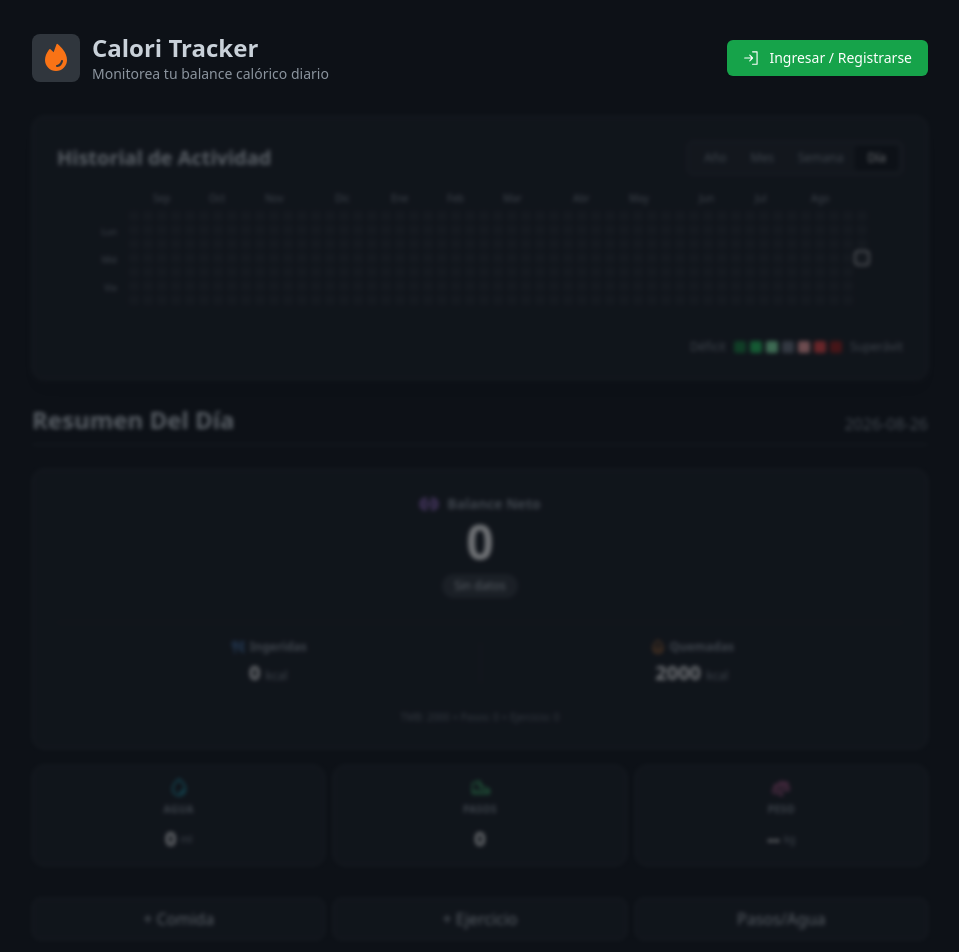
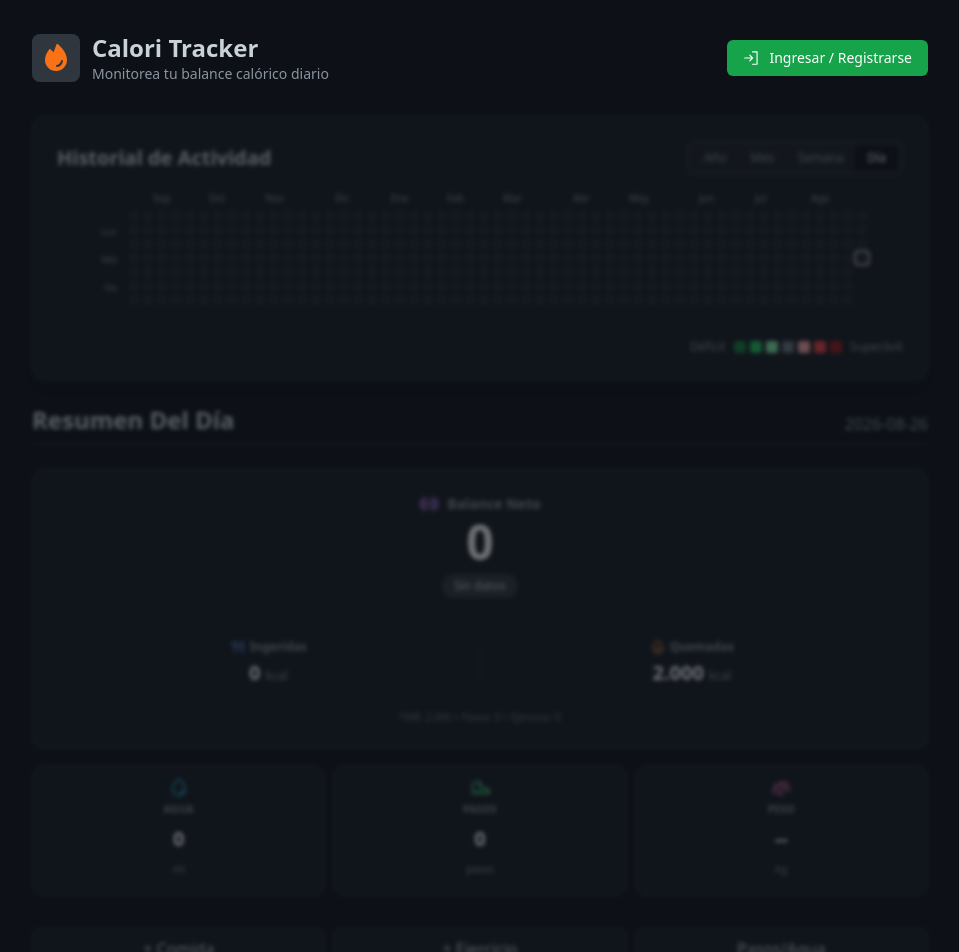
Before and after one commit to MateoLitrenta/calori-tracker, a React (Vite) app: page / in a window 1280 px wide. Shown: the top 952 px of the page, without its empty margins (160-1119 px from the left). Built offline with nearby package versions, Linux system fonts and the light colour scheme.

Commit message:
style: format large numbers with locale dots and align habit cards vertically

```diff
--- a/src/components/DailyPanel.tsx
+++ b/src/components/DailyPanel.tsx
@@ -213,7 +213,7 @@ const DailyPanel: React.FC<DailyPanelProps> = ({ record, dateStr, onUpdateRecord
               <Barbell size={20} className="text-purple-400" /> Balance Neto
             </div>
             <div className="text-4xl md:text-5xl font-bold text-white mb-2">
-              {balance !== null ? (balance > 0 ? `+${balance}` : balance) : 0}
+              {balance !== null ? (balance > 0 ? `+${balance.toLocaleString('es-AR')}` : balance.toLocaleString('es-AR')) : 0}
             </div>
             <div className={`text-xs px-3 py-1 rounded-full font-medium ${getPillColor(balance)}`}>
               {balanceLabel || 'Mantenimiento'}
@@ -225,7 +225,7 @@ const DailyPanel: React.FC<DailyPanelProps> = ({ record, dateStr, onUpdateRecord
               <div className="flex items-center gap-1 text-github-muted text-xs font-semibold">
                 <ForkKnife size={16} className="text-blue-400" /> Ingeridas
               </div>
-              <div className="text-xl font-bold text-white">{ingested} <span className="text-xs font-normal text-github-muted">kcal</span></div>
+              <div className="text-xl font-bold text-white">{ingested.toLocaleString('es-AR')} <span className="text-xs font-normal text-github-muted">kcal</span></div>
             </div>
 
             <div className="h-10 w-px bg-github-border/50"></div>
@@ -234,13 +234,13 @@ const DailyPanel: React.FC<DailyPanelProps> = ({ record, dateStr, onUpdateRecord
               <div className="flex items-center gap-1 text-github-muted text-xs font-semibold">
                 <Flame size={16} className="text-orange-400" /> Quemadas
               </div>
-              <div className="text-xl font-bold text-white">{Math.round(burned)} <span className="text-xs font-normal text-github-muted">kcal</span></div>
+              <div className="text-xl font-bold text-white">{Math.round(burned).toLocaleString('es-AR')} <span className="text-xs font-normal text-github-muted">kcal</span></div>
             </div>
           </div>
 
           {!isGroup && (
             <div className="text-[10px] text-github-muted leading-tight text-center mt-2 max-w-xs opacity-75">
-              TMB: {currentBMR} + Pasos: {Math.round(currentRecord.steps * 0.04)} + Ejercicio: {currentRecord.workouts.reduce((s,w)=>s+w.calories,0)}
+              TMB: {currentBMR.toLocaleString('es-AR')} + Pasos: {Math.round(currentRecord.steps * 0.04).toLocaleString('es-AR')} + Ejercicio: {currentRecord.workouts.reduce((s,w)=>s+w.calories,0).toLocaleString('es-AR')}
             </div>
           )}
         </div>
@@ -248,12 +248,12 @@ const DailyPanel: React.FC<DailyPanelProps> = ({ record, dateStr, onUpdateRecord
         {/* Hábitos Compactos */}
         {!isGroup && (
           <div className="grid grid-cols-3 gap-2">
-            <div className="bg-github-card border border-github-border p-3 rounded-xl flex flex-col items-center text-center justify-between gap-2">
+            <div className="bg-github-card border border-github-border p-3 rounded-xl flex flex-col items-center text-center justify-between gap-2 h-full">
               <div className="flex flex-col items-center gap-1">
                 <Drop size={20} className="text-cyan-400" />
                 <span className="text-[10px] uppercase tracking-wider font-semibold text-github-muted">Agua</span>
               </div>
-              <div className="text-lg md:text-xl font-bold text-white flex flex-col md:flex-row items-center gap-1">
+              <div className="text-lg md:text-xl font-bold text-white flex flex-col items-center">
                 {isEditingWater ? (
                   <input
                     type="number"
@@ -280,19 +280,19 @@ const DailyPanel: React.FC<DailyPanelProps> = ({ record, dateStr, onUpdateRecord
                     onClick={() => setIsEditingWater(true)}
                     title="Editar cantidad"
                   >
-                    {currentRecord.water}
+                    {currentRecord.water.toLocaleString('es-AR')}
                   </span>
                 )}
-                <span className="text-[10px] font-normal text-github-muted">ml</span>
+                <span className="text-[10px] font-normal text-github-muted mt-0.5">ml</span>
               </div>
             </div>
 
-            <div className="bg-github-card border border-github-border p-3 rounded-xl flex flex-col items-center text-center justify-between gap-2">
+            <div className="bg-github-card border border-github-border p-3 rounded-xl flex flex-col items-center text-center justify-between gap-2 h-full">
               <div className="flex flex-col items-center gap-1">
                 <Sneaker size={20} className="text-green-400" />
                 <span className="text-[10px] uppercase tracking-wider font-semibold text-github-muted">Pasos</span>
               </div>
-              <div className="text-lg md:text-xl font-bold text-white flex flex-col md:flex-row items-center gap-1">
+              <div className="text-lg md:text-xl font-bold text-white flex flex-col items-center">
                 {isEditingSteps ? (
                   <input
                     type="number"
@@ -319,18 +319,19 @@ const DailyPanel: React.FC<DailyPanelProps> = ({ record, dateStr, onUpdateRecord
                     onClick={() => setIsEditingSteps(true)}
                     title="Editar pasos"
                   >
-                    {currentRecord.steps}
+                    {currentRecord.steps.toLocaleString('es-AR')}
                   </span>
                 )}
+                <span className="text-[10px] font-normal text-github-muted mt-0.5">pasos</span>
               </div>
             </div>
 
-            <div className="bg-github-card border border-github-border p-3 rounded-xl flex flex-col items-center text-center justify-between gap-2">
+            <div className="bg-github-card border border-github-border p-3 rounded-xl flex flex-col items-center text-center justify-between gap-2 h-full">
               <div className="flex flex-col items-center gap-1">
                 <Scales size={20} className="text-pink-400" />
                 <span className="text-[10px] uppercase tracking-wider font-semibold text-github-muted">Peso</span>
               </div>
-              <div className="text-lg md:text-xl font-bold text-white flex flex-col md:flex-row items-center gap-1">
+              <div className="text-lg md:text-xl font-bold text-white flex flex-col items-center">
                 {isEditingWeight ? (
                   <input
                     type="number"
@@ -357,10 +358,10 @@ const DailyPanel: React.FC<DailyPanelProps> = ({ record, dateStr, onUpdateRecord
                     onClick={() => setIsEditingWeight(true)}
                     title="Editar peso"
                   >
-                    {currentRecord.weight ? currentRecord.weight : '--'}
+                    {currentRecord.weight ? currentRecord.weight.toLocaleString('es-AR') : '--'}
                   </span>
                 )}
-                <span className="text-[10px] font-normal text-github-muted">kg</span>
+                <span className="text-[10px] font-normal text-github-muted mt-0.5">kg</span>
               </div>
             </div>
           </div>
```
